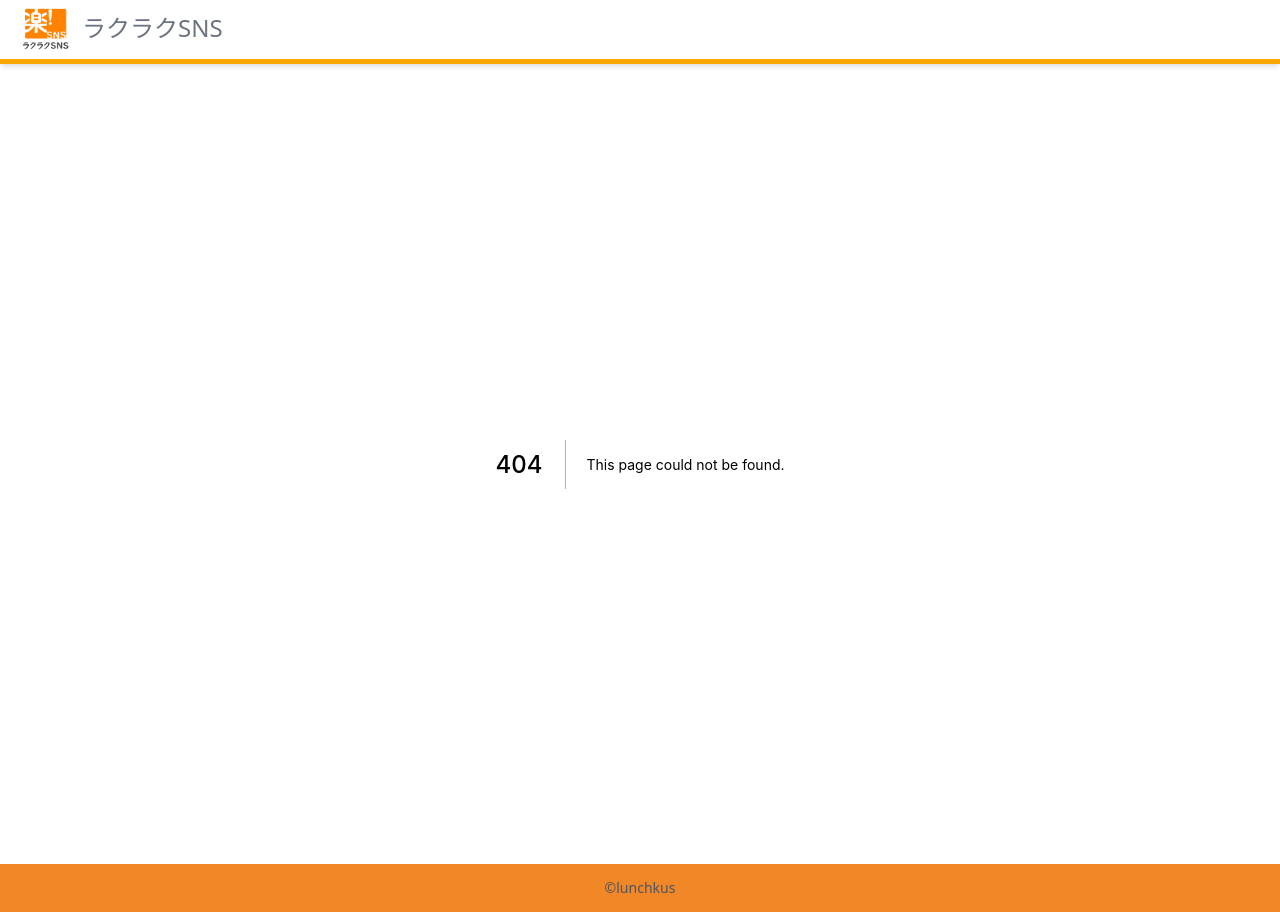
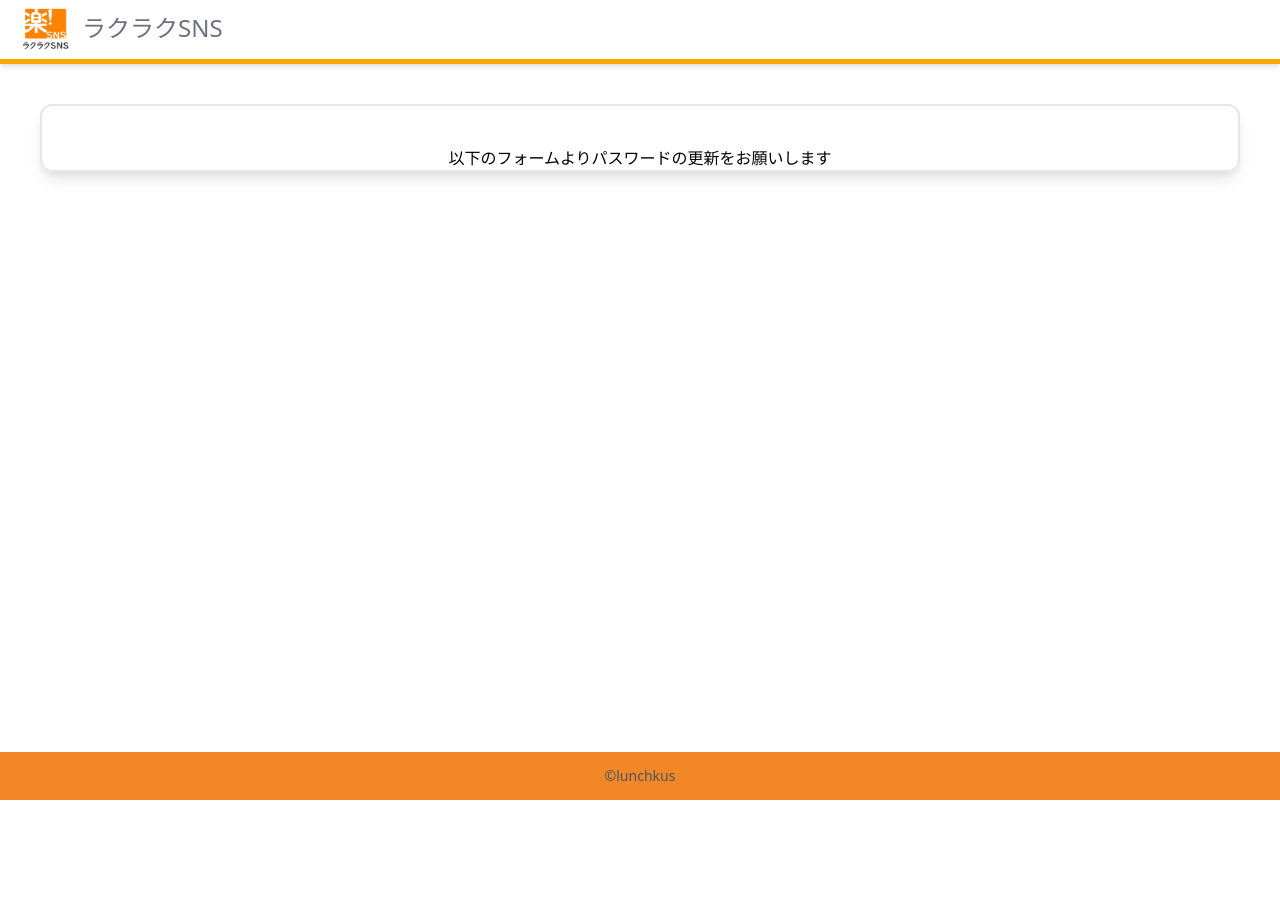
Before and after one commit to suzu1997/rakus-sns-app, a Next.js app: page /auth/updatepass in a window 1280 px wide. Before the commit this address had no page. After the commit the page ends 800 px from the top, so only its background shows below. Built offline with nearby package versions, Linux system fonts and the light colour scheme.

Commit message:
パスワード更新画面を新規作成

```diff
--- /dev/null
+++ b/src/pages/auth/updatepass.tsx
@@ -0,0 +1,17 @@
+import { NextPage } from "next";
+/**
+ * パスワードを忘れたときの画面
+ * @returns パスワードを忘れたときの画面
+ */
+const UpdatePass: NextPage = () => {
+  return (
+    <>
+      <div className="border-solid  border-2 border-bgc-200 m-10  shadow-lg rounded-xl text-center">
+        <div className="mt-10 ">
+          以下のフォームよりパスワードの更新をお願いします
+        </div>
+      </div>
+    </>
+  );
+};
+export default UpdatePass;
```
